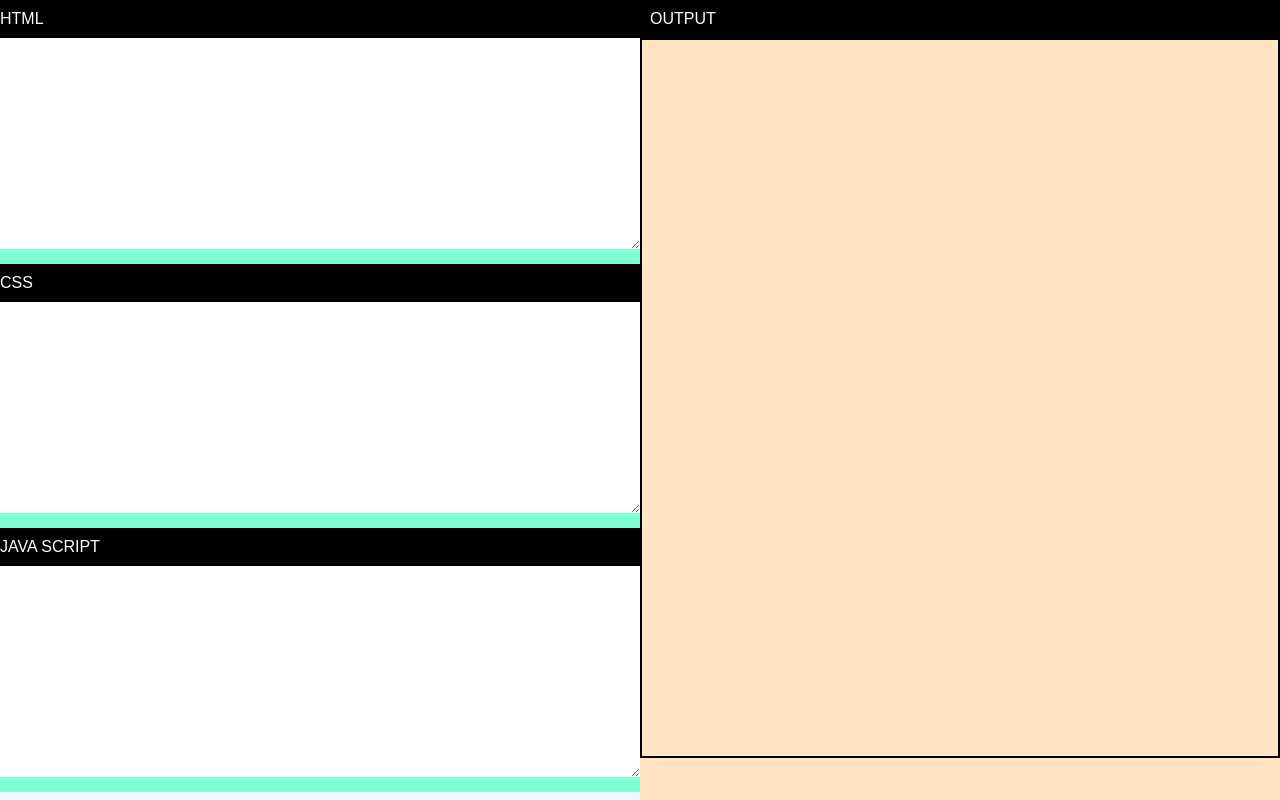
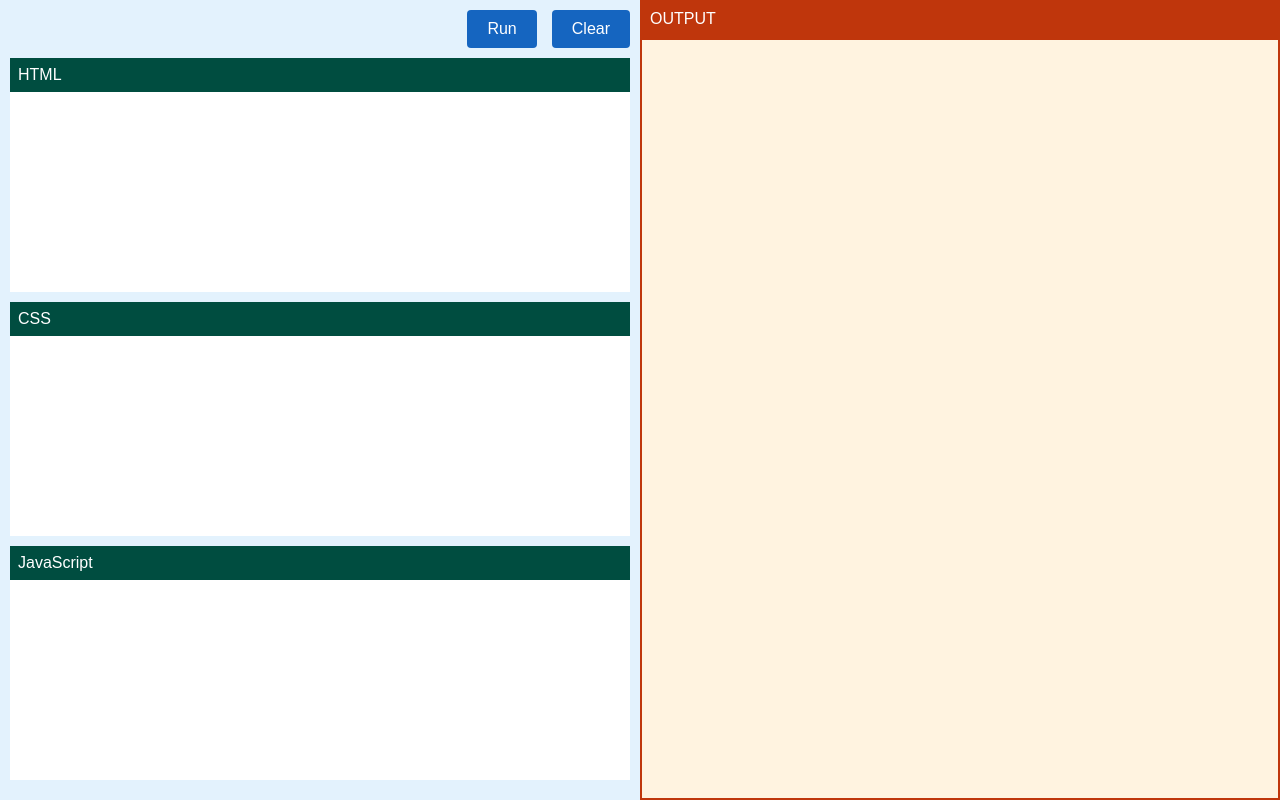
Before and after one commit to kumarakash15/code-editor, a plain HTML site: page index.html in a window 1280 px wide. Drawn offline with Linux system fonts and the light colour scheme.

Commit message:
Updated code editor with layout, CSS, and JS fix

```diff
--- a/edit.js
+++ b/edit.js
@@ -1,19 +1,55 @@
-let output=document.querySelector("#output");
-let allinput=document.querySelectorAll(".leftpart textarea");
-let htmlcode,csscode,jscode='';
-allinput.forEach((el,index)=>{
-    el.addEventListener("keyup",()=>{
-        if(index==0){
-            htmlcode=el.value;
-        }
-        if(index==1){
-            csscode=el.value;
-        }
-        if(index==2){
-            jscode=el.value;
-        }
-        output.contentDocument.body.innerHTML=htmlcode;
-        output.contentDocument.head.innerHTML=`<style>${csscode}</style>`;
-        output.contentWindow.eval(jscode);
-    })
-})
+const htmlInput = document.getElementById("html-code");
+const cssInput = document.getElementById("css-code");
+const jsInput = document.getElementById("js-code");
+const runBtn = document.getElementById("runBtn");
+const clearBtn = document.getElementById("clearBtn");
+const output = document.getElementById("output");
+
+// Load saved code from localStorage
+window.addEventListener("DOMContentLoaded", () => {
+  htmlInput.value = localStorage.getItem("html-code") || "";
+  cssInput.value = localStorage.getItem("css-code") || "";
+  jsInput.value = localStorage.getItem("js-code") || "";
+});
+
+// Save code on input change
+[htmlInput, cssInput, jsInput].forEach((input, index) => {
+  input.addEventListener("input", () => {
+    localStorage.setItem("html-code", htmlInput.value);
+    localStorage.setItem("css-code", cssInput.value);
+    localStorage.setItem("js-code", jsInput.value);
+  });
+});
+
+// Run code
+runBtn.addEventListener("click", () => {
+  const html = htmlInput.value;
+  const css = cssInput.value;
+  const js = jsInput.value;
+
+  const fullCode = `
+    <html>
+      <head>
+        <style>${css}</style>
+      </head>
+      <body>
+        ${html}
+        <script>${js}<\/script>
+      </body>
+    </html>
+  `;
+
+  output.srcdoc = fullCode;
+});
+
+// Clear all code
+clearBtn.addEventListener("click", () => {
+  htmlInput.value = "";
+  cssInput.value = "";
+  jsInput.value = "";
+  output.srcdoc = "";
+
+  localStorage.removeItem("html-code");
+  localStorage.removeItem("css-code");
+  localStorage.removeItem("js-code");
+});
--- a/index.html
+++ b/index.html
@@ -1,30 +1,40 @@
 <!DOCTYPE html>
 <html lang="en">
+
 <head>
-    <meta charset="UTF-8">
-    <meta name="viewport" content="width=device-width, initial-scale=1.0">
+    <meta charset="UTF-8" />
+    <meta name="viewport" content="width=device-width, initial-scale=1.0" />
     <title>Code Editor</title>
-    <link rel="stylesheet" href="style.css">
+    <link rel="stylesheet" href="style.css" />
 </head>
+
 <body>
     <div class="leftpart">
+        <div class="buttons">
+            <button id="runBtn">Run</button>
+            <button id="clearBtn">Clear</button>
+        </div>
+
         <div class="content">
-            <label for="">HTML</label>
-            <textarea name="" id=""></textarea>
+            <label>HTML</label>
+            <textarea id="html-code"></textarea>
         </div>
         <div class="content">
-            <label for="">CSS</label>
-            <textarea name="" id=""></textarea>
+            <label>CSS</label>
+            <textarea id="css-code"></textarea>
         </div>
         <div class="content">
-            <label for="">JAVA SCRIPT</label>
-            <textarea name="" id=""></textarea>
+            <label>JavaScript</label>
+            <textarea id="js-code"></textarea>
         </div>
     </div>
+
     <div class="rightpart">
-        <label for="">OUTPUT</label>
-        <iframe src="" frameborder="0" id="output"></iframe>
+        <label>OUTPUT</label>
+        <iframe id="output"></iframe>
     </div>
+
+    <script src="edit.js"></script>
 </body>
-<script src="edit.js"></script>
+
 </html>
--- a/style.css
+++ b/style.css
@@ -1,54 +1,83 @@
-*{
+* {
     margin: 0;
     padding: 0;
+    box-sizing: border-box;
     font-family: sans-serif;
 }
-body{
-    width: 100%;
+
+body {
+    display: flex;
     height: 100vh;
+    background-color: #f3f3f3;
+}
+
+.leftpart {
+    flex-basis: 50%;
+    background-color: #e3f2fd;
     display: flex;
-    background-color: yellow;
+    flex-direction: column;
+    padding: 10px;
 }
-.leftpart{
-    flex-basis: 50%;
-    height: 100%;
-    background-color: aliceblue;
+
+.content {
+    flex: 1;
+    margin-bottom: 10px;
+    background-color: #b2dfdb;
     display: flex;
     flex-direction: column;
 }
-.content{
-    flex-basis: 33%;
-    background-color: aquamarine;
+
+.content label {
+    background-color: #004d40;
+    color: white;
+    padding: 8px;
 }
-.leftpart .content label{
-    display: block;
-    background-color: black;
+
+.content textarea {
+    flex: 1;
+    padding: 10px;
+    font-size: 14px;
+    border: none;
+    outline: none;
+    resize: none;
+}
+
+.buttons {
+    display: flex;
+    justify-content: right;
+    gap: 15px;
+    margin-bottom: 10px;
+}
+
+.buttons button {
+    padding: 10px 20px;
+    font-size: 16px;
+    border: none;
+    background-color: #1565c0;
     color: white;
-    padding: 10px 0px;
+    cursor: pointer;
+    border-radius: 4px;
 }
-.leftpart .content textarea {
-    width: calc(100% - 20px);
-    height: calc(80% - 20px);
+
+.buttons button:hover {
+    background-color: #0d47a1;
+}
+
+.rightpart {
+    flex-basis: 50%;
+    background-color: #fff3e0;
+    display: flex;
+    flex-direction: column;
+}
+
+.rightpart label {
+    background-color: #bf360c;
+    color: white;
     padding: 10px;
-    outline: none;
-    border: none;
 }
-.rightpart{
-    flex-basis: 50%;
-     height: 100%;
-    background-color:bisque;
+
+.rightpart iframe {
+    flex: 1;
+    border: 2px solid #bf360c;
+    width: 100%;
 }
-.rightpart label{
-    display: block;
-    padding: 10px;
-    background-color: black;
-    color: white;
-}
-.rightpart iframe{
-    display: block;
-    width: 100%;
-    height: 90%;
-    border: none;
-    box-sizing: border-box;
-    border: 2px solid black;
-}
```
